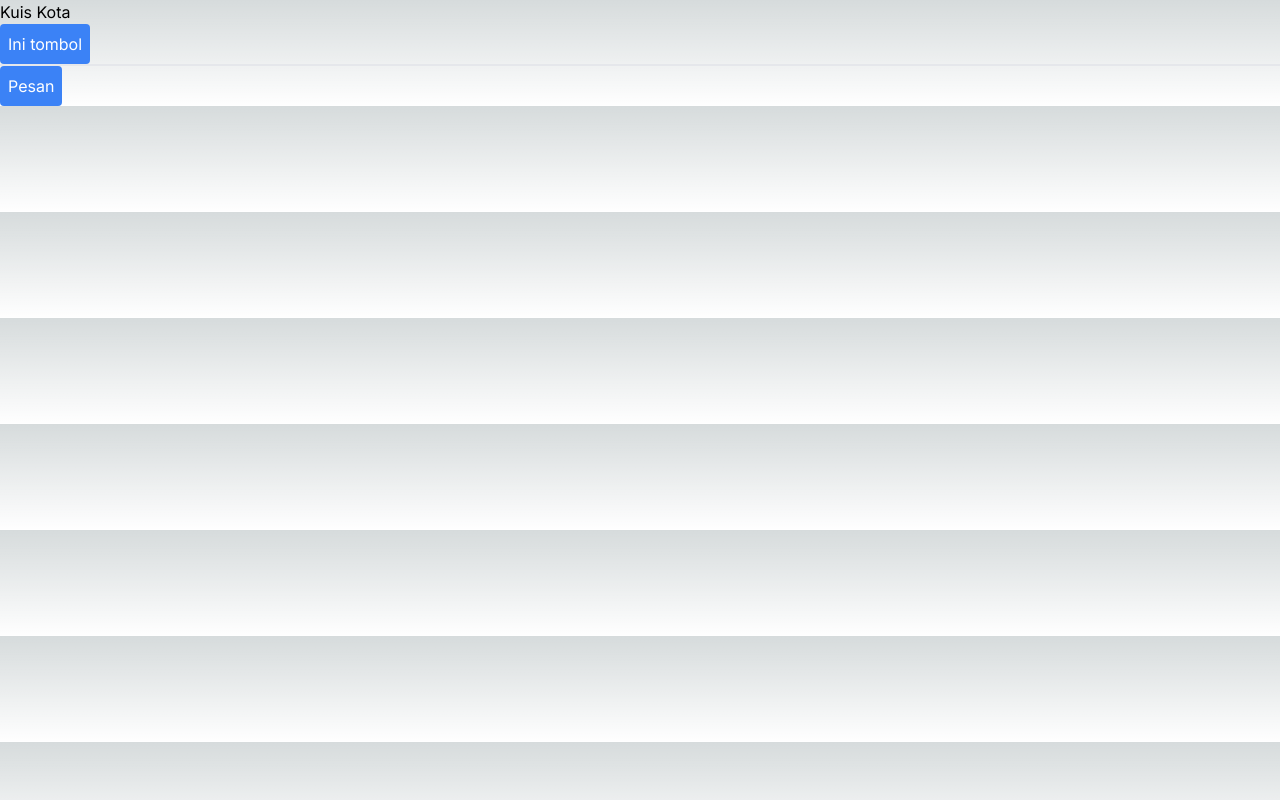
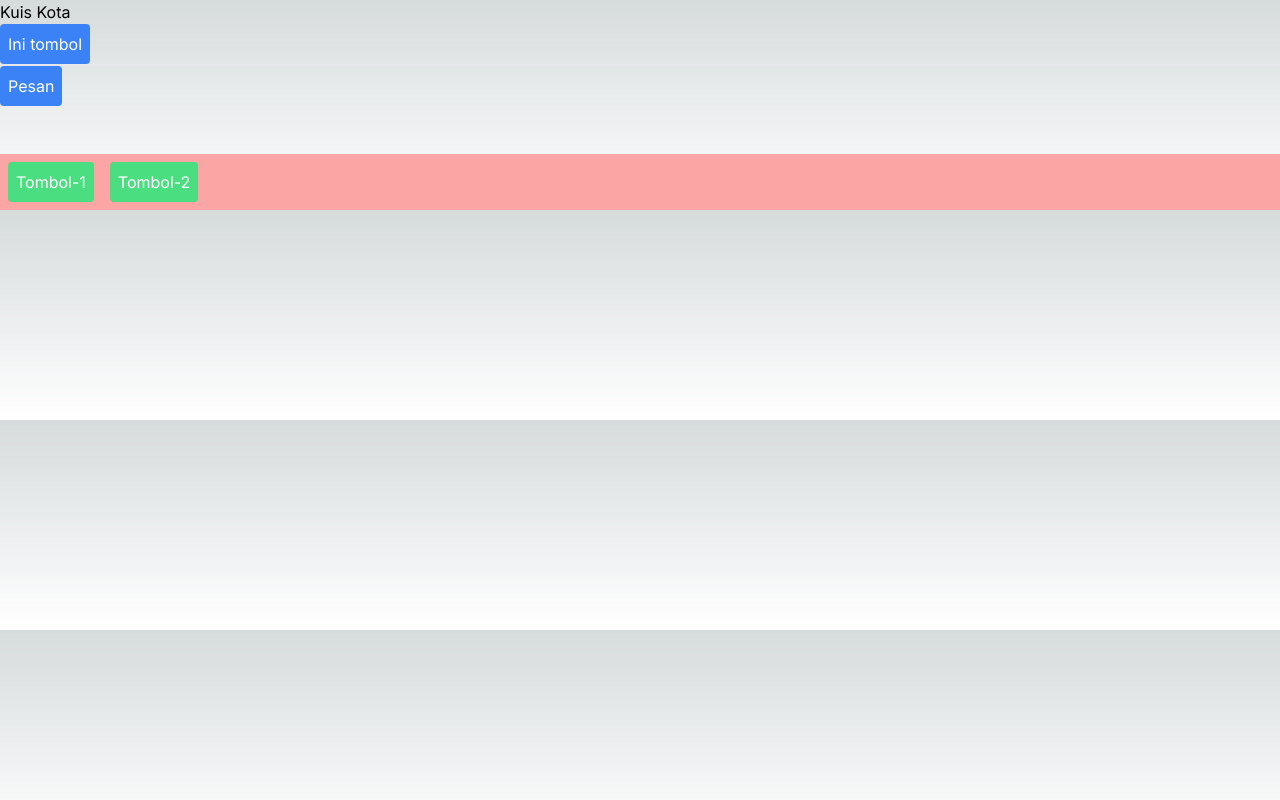
Before and after one commit to AlfanMarcel/04-event-dan-state, a Next.js app: page / in a window 1280 px wide. Built offline with nearby package versions, Linux system fonts and the light colour scheme.

Commit message:
Praktikum 3

```diff
--- a/src/app/page.tsx
+++ b/src/app/page.tsx
@@ -1,5 +1,5 @@
 "use client";
-import Tombol_1, {Tombol_2} from '@/components/button';
+import Tombol_1, {Tombol_2, Tombol_3} from '@/components/button';
 
 
 export default function Home() {
@@ -11,6 +11,11 @@
         <hr /><hr />
         <Tombol_2 isiPesan="Ini Pesanku" namaTombol="Pesan" />
       </div>
+      <br /><br />
+      <div className='bg-red-300' onClick={()=> alert('Parent Element : Div')}>
+        <Tombol_3 isiPesan="Child Element : Tombol-1" namaTombol="Tombol-1" />
+        <Tombol_3 isiPesan="Child Element : Tombol-2" namaTombol="Tombol-2" />
+      </div>
     </>
   );
 }
--- a/src/components/button.tsx
+++ b/src/components/button.tsx
@@ -27,3 +27,17 @@
         </button>
     );
 }
+
+export function Tombol_3({isiPesan, namaTombol}) {
+    return(
+        <button
+            className="bg-green-400 hover:bg-green-700 text-white p-2 rounded m-2"
+            onClick={(e)=>{
+                e.stopPropagation();
+                alert(isiPesan)
+            }
+            }>
+            {namaTombol}
+        </button>
+    );
+}
```
